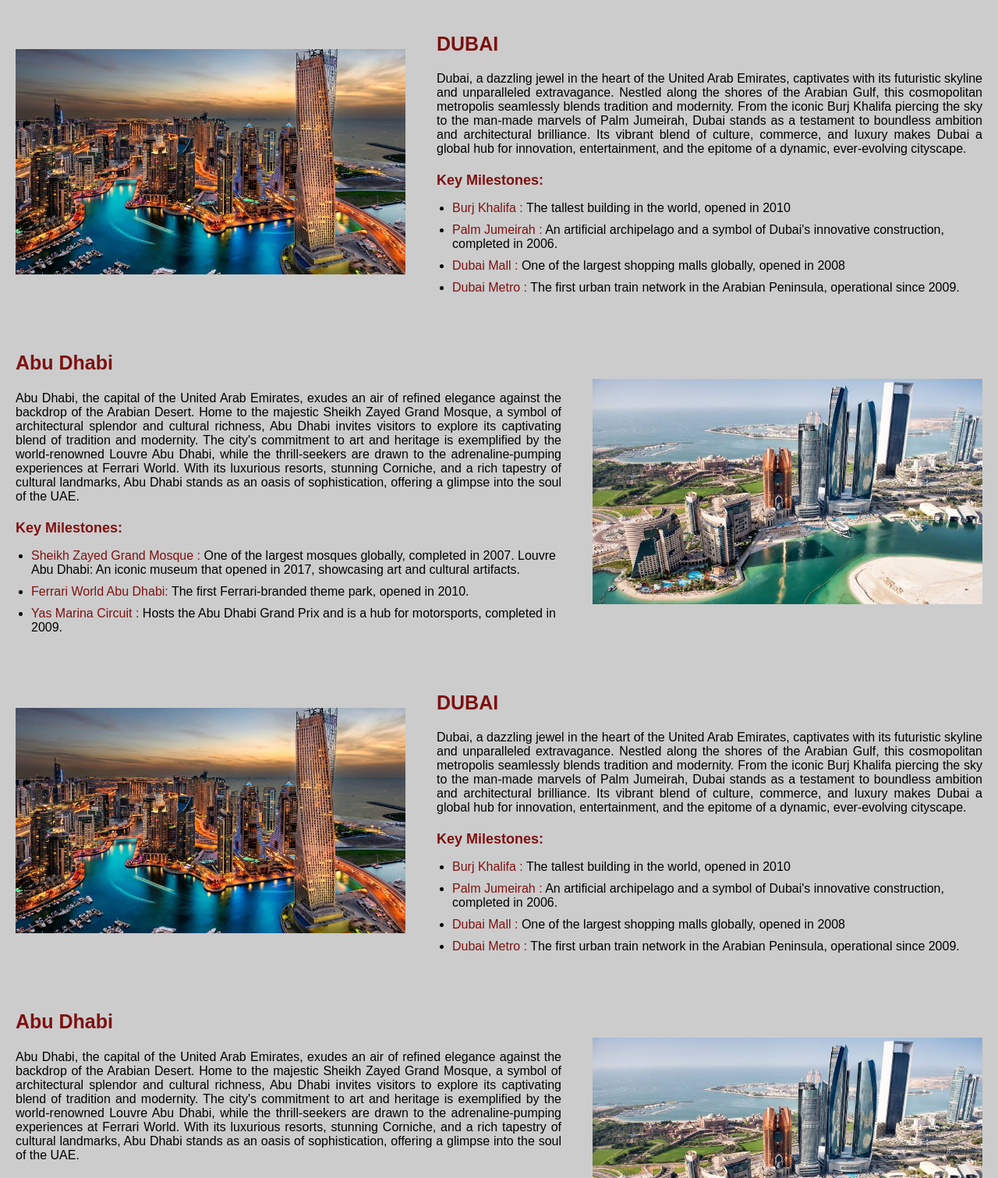
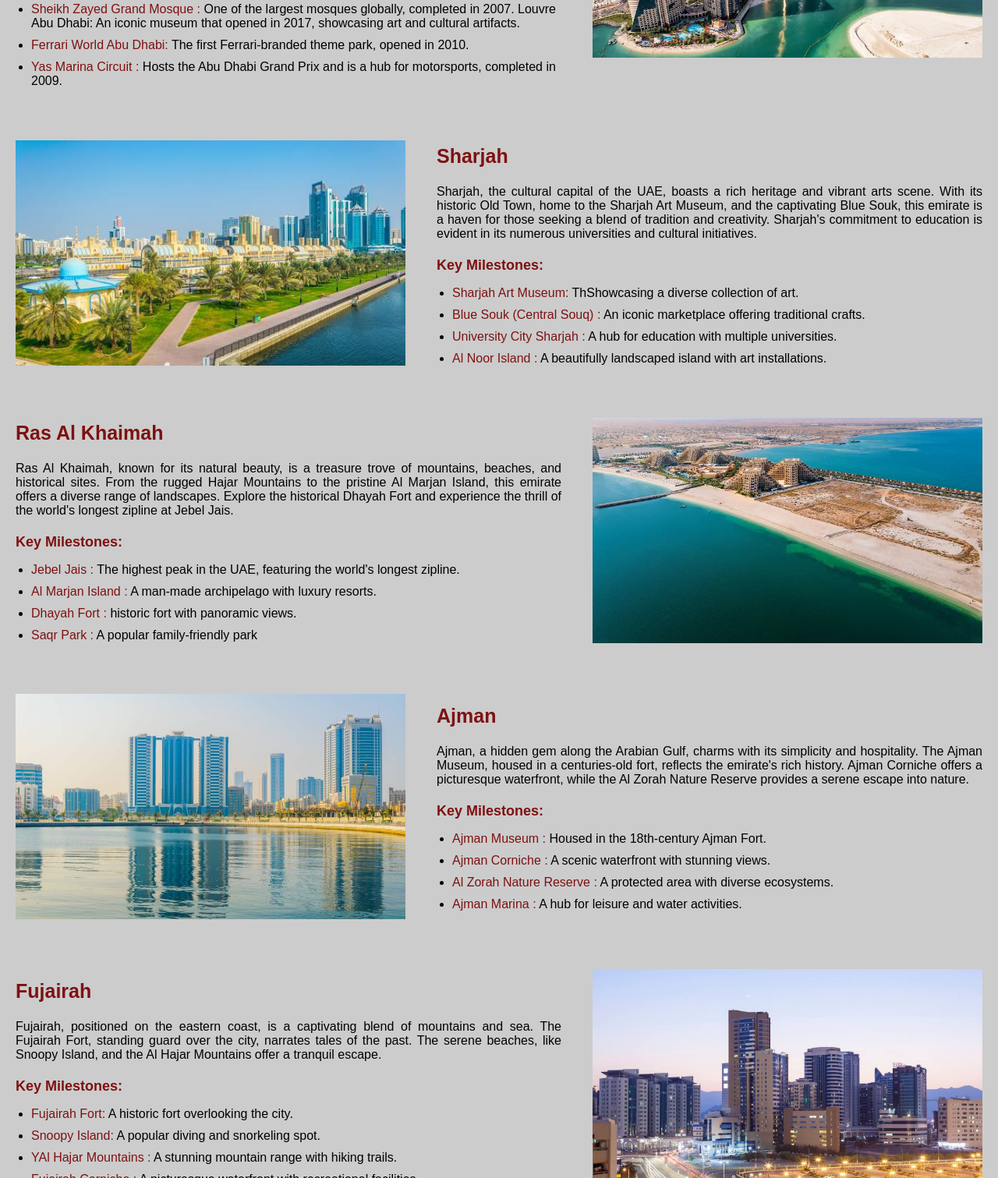
Before and after one commit to UbaidUllah777/UAEhighlisghts, a plain HTML site: page areas.html in a window 1280 px wide. Shown: the part 1289-2800 px from the top of the page at 78% size. Drawn offline with Linux system fonts and the light colour scheme.

Commit message:
areas page

```diff
--- a/areas.html
+++ b/areas.html
@@ -31,18 +31,30 @@
       </header>
 
       <div class="banner">
-        <h2>Welcome to UAE Highlights</h2>
+        <h2>Welcome to UAE Areas Highlights</h2>
         <p>Explore the beauty and culture of the United Arab Emirates.</p>
+      </div>
+
+      <div class="pageIntroductionConainer">
+        <div class="sectionHeading">
+          <h1>UAE Areas</h1>
+        </div>
+        <p>
+          Immerse yourself in the enchanting landscapes and cultural
+          kaleidoscope of the United Arab Emirates. From the gleaming
+          skyscrapers of Dubai to the serene beaches of Fujairah, each emirate
+          unfolds a unique narrative of tradition, innovation, and natural
+          beauty. Traverse the historical forts of Ajman, embrace the
+          mountainous charm of Ras Al Khaimah, and delve into the artistry of
+          Sharjah. This page invites you to explore the distinctive character of
+          each region, where modernity harmonizes with heritage, offering a
+          captivating glimpse into the multifaceted allure of the UAE.
+        </p>
       </div>
 
       <!-- Areas Section -->
       <div class="areasContainer">
-        <!-- Heading -->
-        <div class="sectionHeading" style="margin: 0px 10px">
-          <h1>UAE Areas</h1>
-        </div>
-
-        <!-- Areas 1 -->
+        <!-- Areas 1 DUBAI-->
         <div class="areaContainer">
           <div class="areaImage">
             <img src="./images/areaDubai.jpeg" />
@@ -83,7 +95,7 @@
             </ul>
           </div>
         </div>
-        <!-- AREA 2 -->
+        <!-- AREA 2  ABU DHABI-->
         <div class="areaContainer">
           <div class="areaText">
             <h1>Abu Dhabi</h1>
@@ -125,209 +137,179 @@
           </div>
         </div>
 
-        <!-- Areas 3 -->
+        <!-- Areas 3 SHARJAH-->
         <div class="areaContainer">
           <div class="areaImage">
-            <img src="./images/areaDubai.jpeg" />
+            <img src="./images/areaSharjah.jpeg" />
           </div>
           <div class="areaText">
-            <h1>DUBAI</h1>
+            <h1>Sharjah</h1>
             <p>
-              Dubai, a dazzling jewel in the heart of the United Arab Emirates,
-              captivates with its futuristic skyline and unparalleled
-              extravagance. Nestled along the shores of the Arabian Gulf, this
-              cosmopolitan metropolis seamlessly blends tradition and modernity.
-              From the iconic Burj Khalifa piercing the sky to the man-made
-              marvels of Palm Jumeirah, Dubai stands as a testament to boundless
-              ambition and architectural brilliance. Its vibrant blend of
-              culture, commerce, and luxury makes Dubai a global hub for
-              innovation, entertainment, and the epitome of a dynamic,
-              ever-evolving cityscape.
+              Sharjah, the cultural capital of the UAE, boasts a rich heritage
+              and vibrant arts scene. With its historic Old Town, home to the
+              Sharjah Art Museum, and the captivating Blue Souk, this emirate is
+              a haven for those seeking a blend of tradition and creativity.
+              Sharjah's commitment to education is evident in its numerous
+              universities and cultural initiatives.
             </p>
             <h2>Key Milestones:</h2>
             <ul class="keyMilestones">
               <li>
-                <span class="milestone"> Burj Khalifa : </span>The tallest
-                building in the world, opened in 2010
+                <span class="milestone"> Sharjah Art Museum: </span>ThShowcasing
+                a diverse collection of art.
               </li>
               <li>
-                <span class="milestone"> Palm Jumeirah : </span>An artificial
-                archipelago and a symbol of Dubai's innovative construction,
-                completed in 2006.
+                <span class="milestone"> Blue Souk (Central Souq) : </span>An
+                iconic marketplace offering traditional crafts.
               </li>
               <li>
-                <span class="milestone"> Dubai Mall : </span>One of the largest
-                shopping malls globally, opened in 2008
+                <span class="milestone"> University City Sharjah : </span>A hub
+                for education with multiple universities.
               </li>
               <li>
-                <span class="milestone"> Dubai Metro : </span>The first urban
-                train network in the Arabian Peninsula, operational since 2009.
+                <span class="milestone"> Al Noor Island : </span>A beautifully
+                landscaped island with art installations.
               </li>
             </ul>
           </div>
         </div>
-        <!-- AREA 4 -->
+        <!-- AREA 4  Ras Al Khaimah-->
         <div class="areaContainer">
           <div class="areaText">
-            <h1>Abu Dhabi</h1>
+            <h1>Ras Al Khaimah</h1>
             <p>
-              Abu Dhabi, the capital of the United Arab Emirates, exudes an air
-              of refined elegance against the backdrop of the Arabian Desert.
-              Home to the majestic Sheikh Zayed Grand Mosque, a symbol of
-              architectural splendor and cultural richness, Abu Dhabi invites
-              visitors to explore its captivating blend of tradition and
-              modernity. The city's commitment to art and heritage is
-              exemplified by the world-renowned Louvre Abu Dhabi, while the
-              thrill-seekers are drawn to the adrenaline-pumping experiences at
-              Ferrari World. With its luxurious resorts, stunning Corniche, and
-              a rich tapestry of cultural landmarks, Abu Dhabi stands as an
-              oasis of sophistication, offering a glimpse into the soul of the
-              UAE.
+              Ras Al Khaimah, known for its natural beauty, is a treasure trove
+              of mountains, beaches, and historical sites. From the rugged Hajar
+              Mountains to the pristine Al Marjan Island, this emirate offers a
+              diverse range of landscapes. Explore the historical Dhayah Fort
+              and experience the thrill of the world's longest zipline at Jebel
+              Jais.
             </p>
             <h2>Key Milestones:</h2>
             <ul class="keyMilestones">
               <li>
-                <span class="milestone"> Sheikh Zayed Grand Mosque : </span>One
-                of the largest mosques globally, completed in 2007. Louvre Abu
-                Dhabi: An iconic museum that opened in 2017, showcasing art and
-                cultural artifacts.
+                <span class="milestone"> Jebel Jais : </span>The highest peak in
+                the UAE, featuring the world's longest zipline.
               </li>
               <li>
-                <span class="milestone"> Ferrari World Abu Dhabi: </span>The
-                first Ferrari-branded theme park, opened in 2010.
+                <span class="milestone"> Al Marjan Island : </span>A man-made
+                archipelago with luxury resorts.
               </li>
               <li>
-                <span class="milestone"> Yas Marina Circuit : </span> Hosts the
-                Abu Dhabi Grand Prix and is a hub for motorsports, completed in
-                2009.
+                <span class="milestone"> Dhayah Fort : </span> historic fort
+                with panoramic views.
+              </li>
+              <li>
+                <span class="milestone"> Saqr Park : </span> A popular
+                family-friendly park
               </li>
             </ul>
           </div>
           <div class="areaImage">
-            <img src="./images/areaAbuDhabi.jpeg" />
+            <img src="./images/areaRasAlKhaimah.jpeg" />
           </div>
         </div>
 
-        <!-- Areas 5 -->
+        <!-- Areas 5 Ajman -->
         <div class="areaContainer">
           <div class="areaImage">
-            <img src="./images/areaDubai.jpeg" />
+            <img src="./images/areaAjman.jpeg" />
           </div>
           <div class="areaText">
-            <h1>DUBAI</h1>
+            <h1>Ajman</h1>
             <p>
-              Dubai, a dazzling jewel in the heart of the United Arab Emirates,
-              captivates with its futuristic skyline and unparalleled
-              extravagance. Nestled along the shores of the Arabian Gulf, this
-              cosmopolitan metropolis seamlessly blends tradition and modernity.
-              From the iconic Burj Khalifa piercing the sky to the man-made
-              marvels of Palm Jumeirah, Dubai stands as a testament to boundless
-              ambition and architectural brilliance. Its vibrant blend of
-              culture, commerce, and luxury makes Dubai a global hub for
-              innovation, entertainment, and the epitome of a dynamic,
-              ever-evolving cityscape.
+              Ajman, a hidden gem along the Arabian Gulf, charms with its
+              simplicity and hospitality. The Ajman Museum, housed in a
+              centuries-old fort, reflects the emirate's rich history. Ajman
+              Corniche offers a picturesque waterfront, while the Al Zorah
+              Nature Reserve provides a serene escape into nature.
             </p>
             <h2>Key Milestones:</h2>
             <ul class="keyMilestones">
               <li>
-                <span class="milestone"> Burj Khalifa : </span>The tallest
-                building in the world, opened in 2010
+                <span class="milestone"> Ajman Museum : </span>Housed in the
+                18th-century Ajman Fort.
               </li>
               <li>
-                <span class="milestone"> Palm Jumeirah : </span>An artificial
-                archipelago and a symbol of Dubai's innovative construction,
-                completed in 2006.
+                <span class="milestone"> Ajman Corniche : </span>A scenic
+                waterfront with stunning views.
               </li>
               <li>
-                <span class="milestone"> Dubai Mall : </span>One of the largest
-                shopping malls globally, opened in 2008
+                <span class="milestone"> Al Zorah Nature Reserve : </span>A
+                protected area with diverse ecosystems.
               </li>
               <li>
-                <span class="milestone"> Dubai Metro : </span>The first urban
-                train network in the Arabian Peninsula, operational since 2009.
+                <span class="milestone"> Ajman Marina : </span>A hub for leisure
+                and water activities.
               </li>
             </ul>
           </div>
         </div>
-        <!-- AREA 6 -->
+        <!-- AREA 6  Fujairah-->
         <div class="areaContainer">
           <div class="areaText">
-            <h1>Abu Dhabi</h1>
+            <h1>Fujairah</h1>
             <p>
-              Abu Dhabi, the capital of the United Arab Emirates, exudes an air
-              of refined elegance against the backdrop of the Arabian Desert.
-              Home to the majestic Sheikh Zayed Grand Mosque, a symbol of
-              architectural splendor and cultural richness, Abu Dhabi invites
-              visitors to explore its captivating blend of tradition and
-              modernity. The city's commitment to art and heritage is
-              exemplified by the world-renowned Louvre Abu Dhabi, while the
-              thrill-seekers are drawn to the adrenaline-pumping experiences at
-              Ferrari World. With its luxurious resorts, stunning Corniche, and
-              a rich tapestry of cultural landmarks, Abu Dhabi stands as an
-              oasis of sophistication, offering a glimpse into the soul of the
-              UAE.
+              Fujairah, positioned on the eastern coast, is a captivating blend
+              of mountains and sea. The Fujairah Fort, standing guard over the
+              city, narrates tales of the past. The serene beaches, like Snoopy
+              Island, and the Al Hajar Mountains offer a tranquil escape.
             </p>
             <h2>Key Milestones:</h2>
             <ul class="keyMilestones">
               <li>
-                <span class="milestone"> Sheikh Zayed Grand Mosque : </span>One
-                of the largest mosques globally, completed in 2007. Louvre Abu
-                Dhabi: An iconic museum that opened in 2017, showcasing art and
-                cultural artifacts.
+                <span class="milestone"> Fujairah Fort: </span>A historic fort
+                overlooking the city.
               </li>
               <li>
-                <span class="milestone"> Ferrari World Abu Dhabi: </span>The
-                first Ferrari-branded theme park, opened in 2010.
+                <span class="milestone"> Snoopy Island: </span>A popular diving
+                and snorkeling spot.
               </li>
               <li>
-                <span class="milestone"> Yas Marina Circuit : </span> Hosts the
-                Abu Dhabi Grand Prix and is a hub for motorsports, completed in
-                2009.
+                <span class="milestone"> YAl Hajar Mountains : </span>A stunning
+                mountain range with hiking trails.
+              </li>
+              <li>
+                <span class="milestone"> Fujairah Corniche : </span> A
+                picturesque waterfront with recreational facilities.
               </li>
             </ul>
           </div>
           <div class="areaImage">
-            <img src="./images/areaAbuDhabi.jpeg" />
+            <img src="./images/areaFujairah.jpeg" />
           </div>
         </div>
 
-        <!-- Areas 7 -->
+        <!-- Areas 7 Umm Al Quwain-->
         <div class="areaContainer">
           <div class="areaImage">
-            <img src="./images/areaDubai.jpeg" />
+            <img src="./images/areaUmmAlQuwain.jpeg" />
           </div>
           <div class="areaText">
-            <h1>DUBAI</h1>
+            <h1>Umm Al Quwain</h1>
             <p>
-              Dubai, a dazzling jewel in the heart of the United Arab Emirates,
-              captivates with its futuristic skyline and unparalleled
-              extravagance. Nestled along the shores of the Arabian Gulf, this
-              cosmopolitan metropolis seamlessly blends tradition and modernity.
-              From the iconic Burj Khalifa piercing the sky to the man-made
-              marvels of Palm Jumeirah, Dubai stands as a testament to boundless
-              ambition and architectural brilliance. Its vibrant blend of
-              culture, commerce, and luxury makes Dubai a global hub for
-              innovation, entertainment, and the epitome of a dynamic,
-              ever-evolving cityscape.
+              Umm Al Quwain, with its laid-back atmosphere, invites visitors to
+              explore its natural wonders. Dreamland Aqua Park offers
+              family-friendly entertainment, while the UAQ Marine Club provides
+              water sports enthusiasts with an array of activities.
             </p>
             <h2>Key Milestones:</h2>
             <ul class="keyMilestones">
               <li>
-                <span class="milestone"> Burj Khalifa : </span>The tallest
-                building in the world, opened in 2010
+                <span class="milestone"> Dreamland Aqua Park : </span>The
+                largest water park in the UAE.
               </li>
               <li>
-                <span class="milestone"> Palm Jumeirah : </span>An artificial
-                archipelago and a symbol of Dubai's innovative construction,
-                completed in 2006.
+                <span class="milestone"> UAQ Marine Club : </span>A hub for
+                water sports and recreational activities.
               </li>
               <li>
-                <span class="milestone"> Dubai Mall : </span>One of the largest
-                shopping malls globally, opened in 2008
+                <span class="milestone"> Old Town Umm Al Quwain : </span> A
+                glimpse into the emirate's history and culture.
               </li>
               <li>
-                <span class="milestone"> Dubai Metro : </span>The first urban
-                train network in the Arabian Peninsula, operational since 2009.
+                <span class="milestone"> Barracuda Beach Resort : </span>A
+                beachfront resort for a relaxing getaway.
               </li>
             </ul>
           </div>
```
Also changed, not shown: images/areaAjman.jpeg (added), images/areaFujairah.jpeg (added), images/areaRasAlKhaimah.jpeg (added), images/areaSharjah.jpeg (added), images/areaUmmAlQuwain.jpeg (added).
